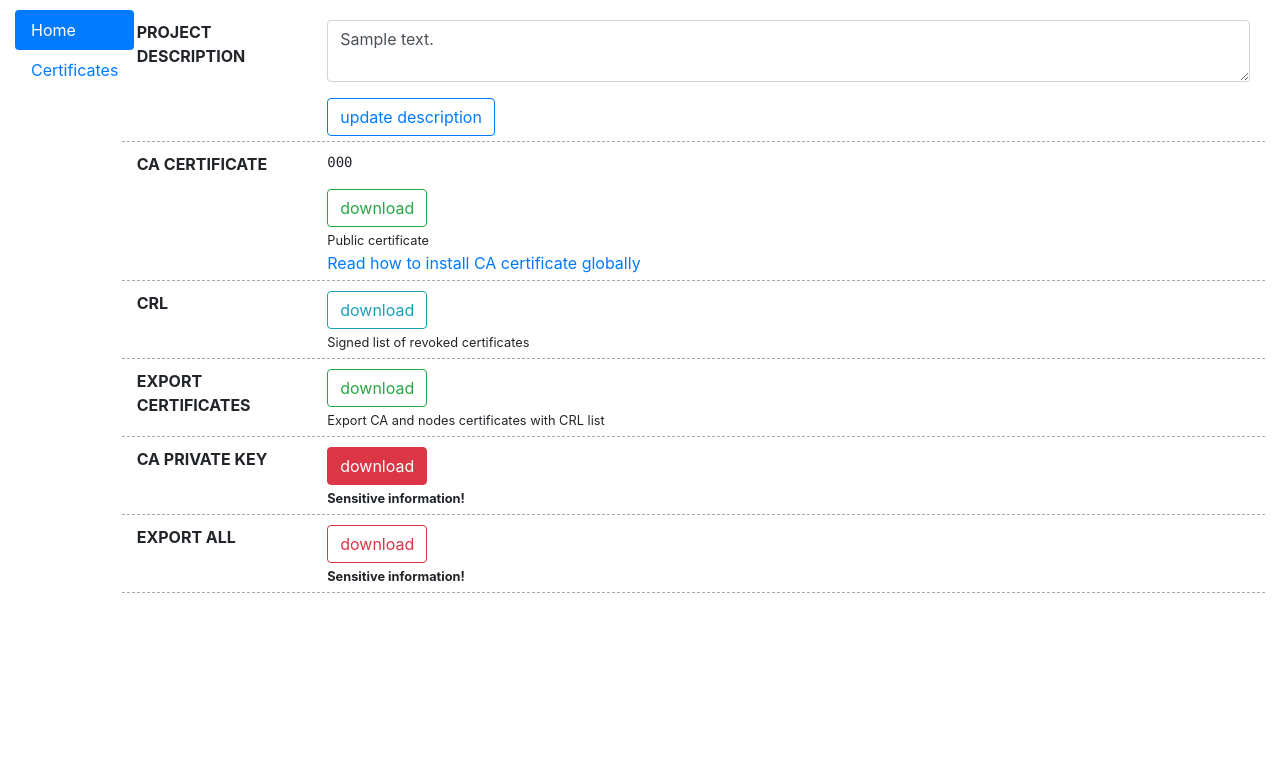
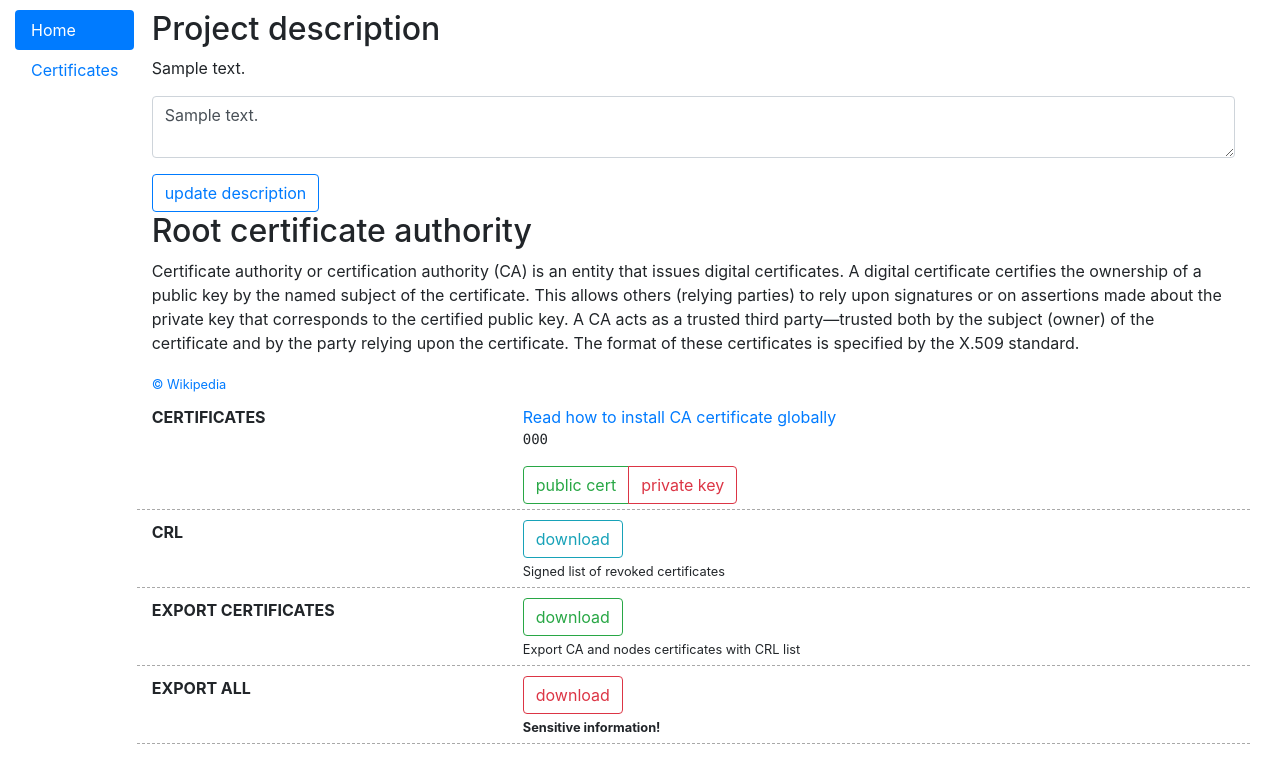
Before and after one commit to reddec/ssl-cp, a Python web app: template app/templates/project.html in a window 1280 px wide. Shown: the part 56-829 px from the top of the page. Before the commit the page ends 649 px from the top, so only its background shows below. Run offline with Jinja, Linux system fonts and the light colour scheme; the template is opened without the code that fills it: most values are stand-ins (such as "Sample title", 1, 10 or a date in 2020).

Commit message:
Add help information

```diff
--- a/app/templates/project.html
+++ b/app/templates/project.html
@@ -6,12 +6,9 @@
     </div>
 {% endblock %}
 {% block body %}
-    <div class="details">
-        <div class="row">
-            <div class="col-md-2">
-                Project description
-            </div>
-            <div class="col-md-10">
+    <div class="container">
+        <h2>Project description</h2>
+        <p>{{ project.description }}</p>
         <form method="post">
             <div class="form-group">
                         <textarea id="description" class="form-control" name="description" placeholder="Description"
@@ -21,27 +18,44 @@
                 update description
             </button>
         </form>
+        <h2>Root certificate authority</h2>
+        <p>
+            Certificate authority or certification authority (CA) is an entity that issues digital
+            certificates. A digital certificate certifies the ownership of a public key by the named subject of
+            the
+            certificate. This allows others (relying parties) to rely upon signatures or on assertions made
+            about
+            the
+            private key that corresponds to the certified public key. A CA acts as a trusted third party—trusted
+            both by
+            the subject (owner) of the certificate and by the party relying upon the certificate. The format of
+            these
+            certificates is specified by the X.509 standard.
+        </p>
+        <small><a href="https://en.wikipedia.org/wiki/Certificate_authority">© Wikipedia</a></small>
+
+
+
+        {% if project.ca_cert %}
+            <div class="details">
+                <div class="row">
+                    <div class="col-md-4">
+                        Certificates
                     </div>
+                    <div class="col-md-8">
+                        <a href="https://askubuntu.com/a/377570/170954">Read how to install CA certificate globally</a>
+                        <pre>{{ project.ca_cert.decode() }}</pre>
+                        <div class="btn-group">
+                            <a class="btn btn-outline-success" href="{{ project.id }}/root/cert">public cert</a>
+                            <a class="btn btn-outline-danger" href="{{ project.id }}/root/key">private key</a>
                         </div>
-        {% if project.ca_cert %}
-            <div class="row">
-                <div class="col-md-2">
-                    CA certificate
-                </div>
-                <div class="col-md-10">
-                    <pre>{{ project.ca_cert.decode() }}</pre>
-                    <a class="btn btn-outline-success" href="{{ project.id }}/root/cert">download</a>
-                    <br/>
-                    <small>Public certificate</small>
-                    <br/>
-                    <a href="https://askubuntu.com/a/377570/170954">Read how to install CA certificate globally</a>
                     </div>
                 </div>
                 <div class="row">
-                <div class="col-md-2">
+                    <div class="col-md-4">
                         CRL
                     </div>
-                <div class="col-md-10">
+                    <div class="col-md-8">
 
                         <a class="btn btn-outline-info" href="{{ project.id }}/revoked">download</a>
                         <br/>
@@ -49,37 +63,28 @@
                     </div>
                 </div>
                 <div class="row">
-                <div class="col-md-2">
+                    <div class="col-md-4">
                         Export certificates
                     </div>
-                <div class="col-md-10">
+                    <div class="col-md-8">
                         <a class="btn btn-outline-success" href="{{ project.id }}/export/certs">download</a>
                         <br/>
                         <small>Export CA and nodes certificates with CRL list</small>
                     </div>
                 </div>
                 <div class="row">
-                <div class="col-md-2">
-                    CA private key
-                </div>
-                <div class="col-md-10">
-                    <a class="btn btn-danger" href="{{ project.id }}/root/key">download</a>
-                    <br/>
-                    <small><b>Sensitive information!</b></small>
-                </div>
-            </div>
-            <div class="row">
-                <div class="col-md-2">
+                    <div class="col-md-4">
                         Export all
                     </div>
-                <div class="col-md-10">
+                    <div class="col-md-8">
                         <a class="btn btn-outline-danger" href="{{ project.id }}/export">download</a>
                         <br/>
                         <small><b>Sensitive information!</b></small>
                     </div>
                 </div>
+            </div>
         {% endif %}
-    </div>
+
         <br/>
         {% if not project.ca_cert %}
             <h2>Generate root CA</h2>
@@ -92,7 +97,8 @@
                     </div>
                     <div class="col-md-3">
                         <label for="catitle">Valid days</label>
-                    <input id="cadays" class="form-control" type="number" name="days" placeholder="Days" value="365"/>
+                        <input id="cadays" class="form-control" type="number" name="days" placeholder="Days"
+                               value="365"/>
                     </div>
                     <div class="col-md">
                         <label>&nbsp;</label><br/>
@@ -122,4 +128,5 @@
                 </div>
             </form>
         {% endif %}
+    </div>
 {% endblock %}
--- a/app/templates/projects.html
+++ b/app/templates/projects.html
@@ -30,9 +30,12 @@
                         <p class="card-text">
                             {{ project.description }}
                         </p>
-                        <a href="project/{{ project.id }}" class="btn btn-primary">details</a>
+
                         {% if project.ca_cert %}
+                            <a href="project/{{ project.id }}/certificates" class="btn btn-primary">certs</a>
                             <a href="project/{{ project.id }}/root/cert" class="card-link">&nbsp;CA cert</a>
+                        {% else %}
+                            <a href="project/{{ project.id }}" class="btn btn-primary">details</a>
                         {% endif %}
                     </div>
                 </div>
```
Also changed, not shown: app/templates/certificate.html (+24 -25 lines). Lines whose indentation alone changed are shown as unchanged.
